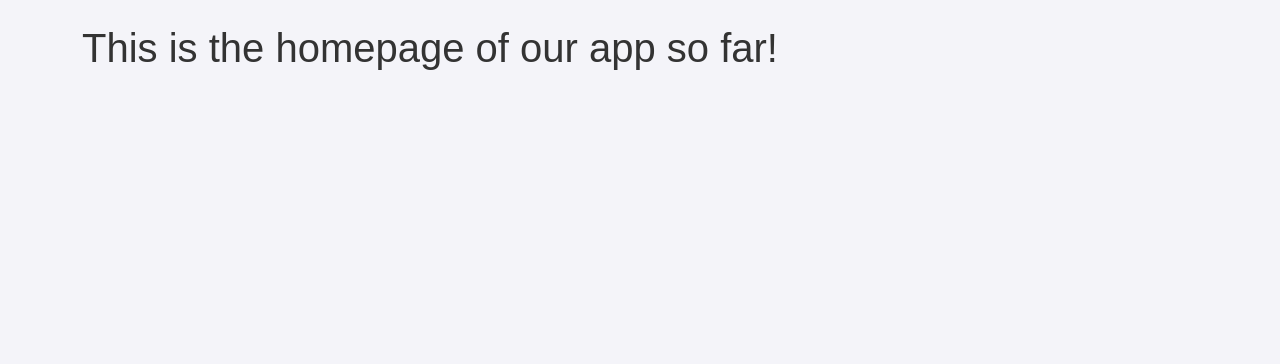
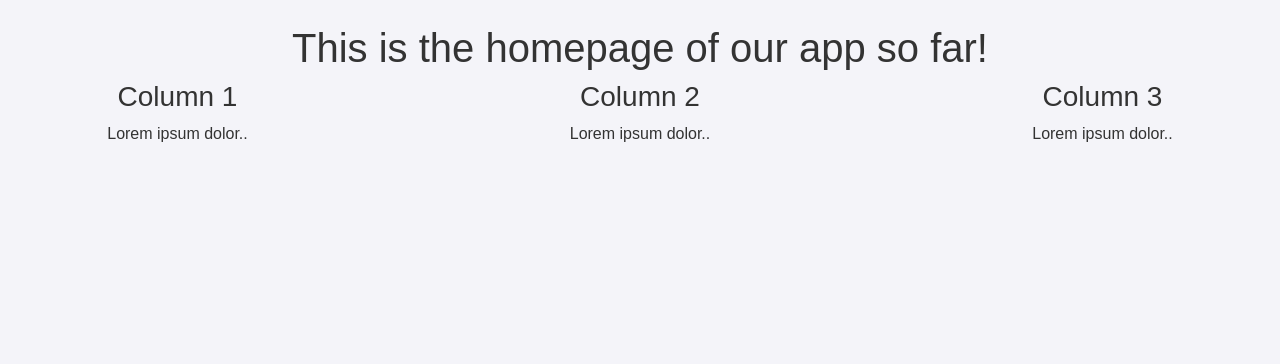
Before and after one commit to Martymcfever/Lesson_Plan_Database_Project, a Django app: page / in a window 1280 px wide. Shown: the part 56-420 px from the top of the page. Run offline with Django 5.2, Linux system fonts and the light colour scheme; some libraries are stand-ins or nearby versions.

Commit message:
Made changes to base.html, home.html, style.css

```diff
--- a/Teachers_Help_Teachers/posts/static/css/style.css
+++ b/Teachers_Help_Teachers/posts/static/css/style.css
@@ -13,9 +13,14 @@ body {
     color: #ffffff !important;
 }
 
+li.navbar-nav {
+    margin:2px 15px 2px 15px !important;
+}
+
 .navbar-nav .nav-link:hover {
     background-color: #ffffff !important;
     color: #333333 !important;
+    border-radius: 20px;
 }
 
 .wrapper {
--- a/Teachers_Help_Teachers/posts/templates/base.html
+++ b/Teachers_Help_Teachers/posts/templates/base.html
@@ -37,7 +37,7 @@
                 </li>
                 <form class="d-flex" method=POST action="{%url 'search'%}">
                     {% csrf_token %}
-                    <input class="form-control me-2" tpye="search" placeholder="Search Topic" aria-label="Search" name="searched">
+                    <input class="form-control me-2" type="search" placeholder="Search Topic" aria-label="Search" name="searched">
                     <button class="btn btn-outline-secondary" type="submit">Search</button>
                 </form>
             </ul>
--- a/Teachers_Help_Teachers/posts/templates/home.html
+++ b/Teachers_Help_Teachers/posts/templates/home.html
@@ -1,6 +1,25 @@
 {% extends 'base.html' %}
 
 {% block content %}
-<h1>This is the homepage of our app so far! </h1>
-
+<div class="d-flex justify-content-center">
+    <div>
+        <h1>This is the homepage of our app so far! </h1>
+    </div>
+</div>
+<div class="container-fluid, col text-center">
+  <div class="row">
+    <div class="col-sm">
+      <h3>Column 1</h3>
+      <p>Lorem ipsum dolor..</p>
+    </div>
+    <div class="col-sm-8">
+      <h3>Column 2</h3>
+      <p>Lorem ipsum dolor..</p>
+    </div>
+    <div class="col-sm">
+      <h3>Column 3</h3>
+      <p>Lorem ipsum dolor..</p>
+    </div>
+  </div>
+</div>
 {% endblock %}
```
